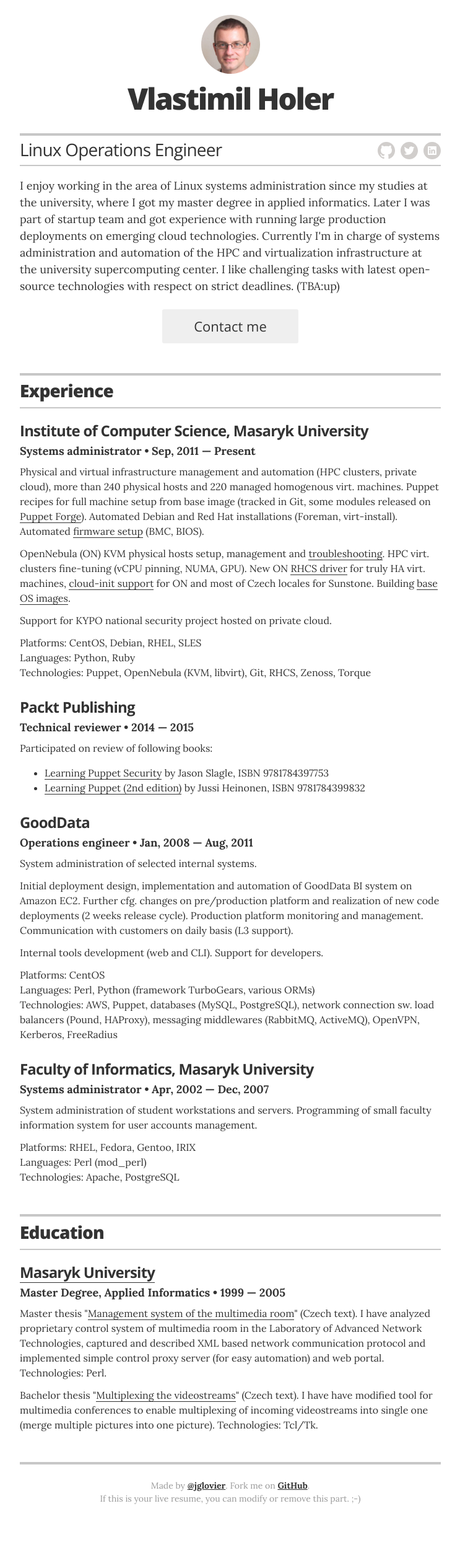
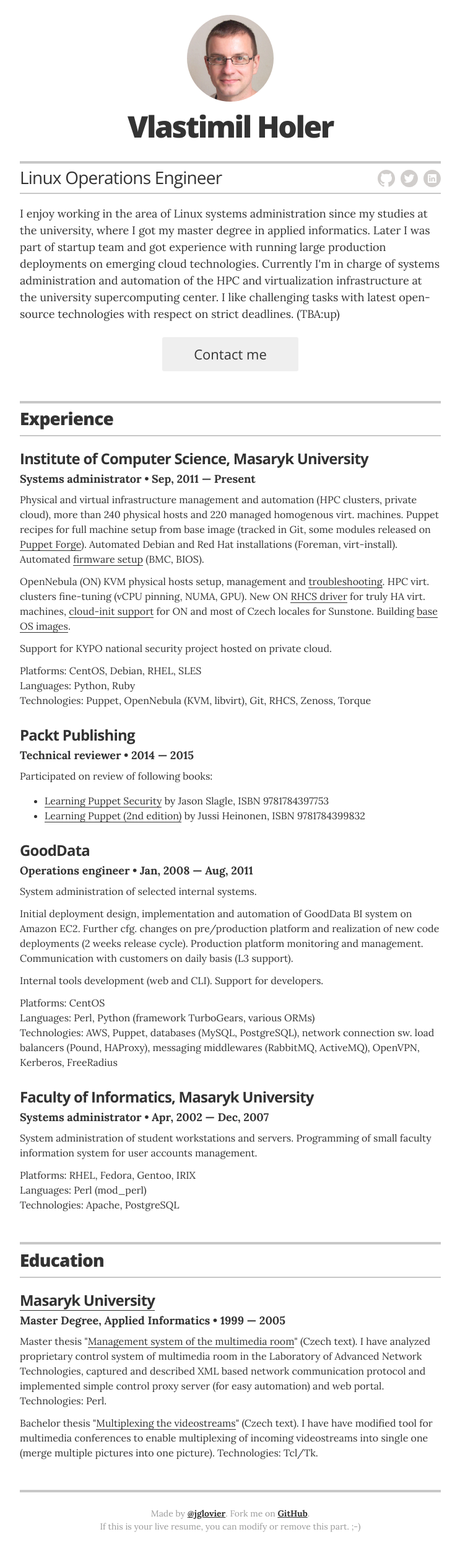
Before and after one commit to al3xhh/ahuertas.github.io, a Jekyll site: the page built from index.html, in a window 1280 px wide. Shown: the whole page at 62% size, without its empty margins (268-1011 px from the left). Built offline with Jekyll 4.4.1, drawn with Linux system fonts in a browser that asks for light colours; before the commit the page ends 2477 px from its top, so only the background shows below that.

Commit message:
Avatar style update

```diff
--- a/_sass/_resume.scss
+++ b/_sass/_resume.scss
@@ -21,7 +21,7 @@
 .page-header { padding: 1.5rem 0;
 
   .avatar {
-    width: 95px;
+    width: 140px;
     max-width: 100%;
     overflow: hidden;
     @include border-radius(100px);
```
